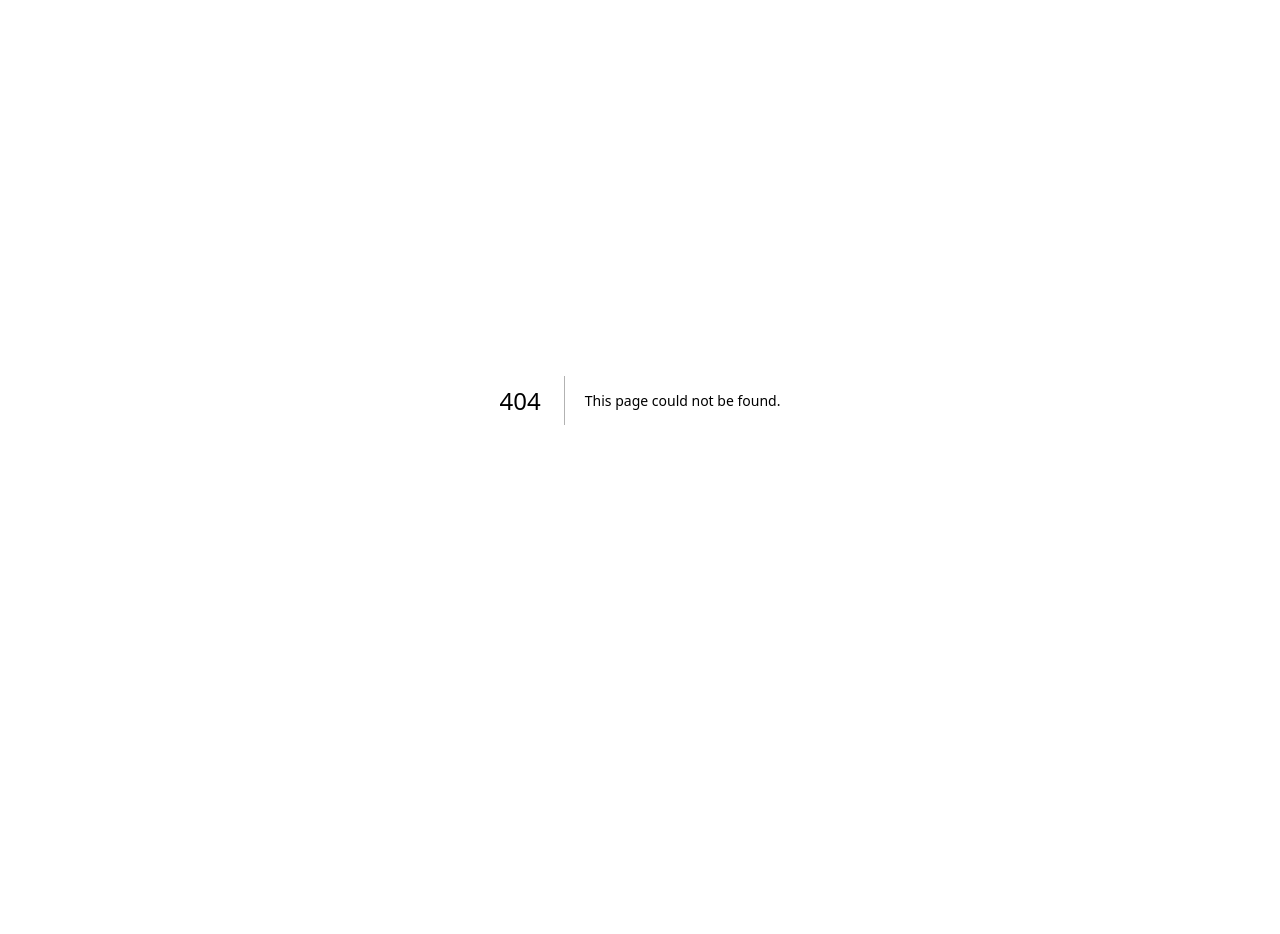
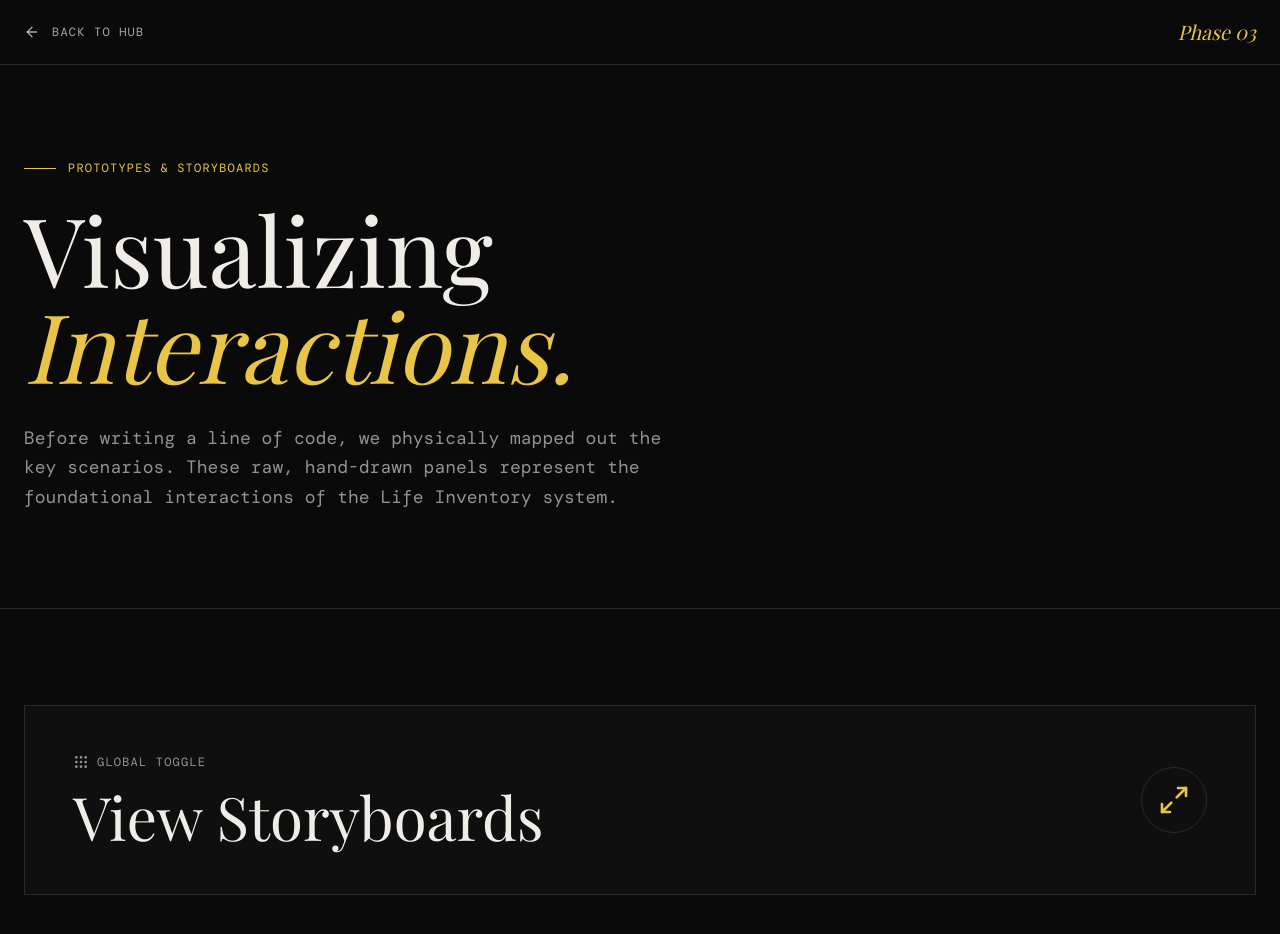
Before and after one commit to Ssamdeman/life-inventory-part2-class, a Next.js app: page /phase3 in a window 1280 px wide. Before the commit this address had no page. Shown: the top 934 px of the page. Before the commit the page ends 800 px from the top, so only its background shows below. Built offline with nearby package versions, Linux system fonts and the light colour scheme; a web font is replaced by a local one.

Commit message:
phase 3. task 1 is done

```diff
--- a/app/page.tsx
+++ b/app/page.tsx
@@ -1,6 +1,7 @@
 'use client';
 
 import { motion } from 'motion/react';
+import Link from 'next/link';
 import { ArrowDownRight, Box, Database, FileText, Layout, Search, Shield, User } from 'lucide-react';
 
 export default function Home() {
@@ -194,18 +195,18 @@ export default function Home() {
             {[
               { title: "Team & Proposal", icon: FileText, status: "Completed", active: true },
               { title: "User Research", icon: Search, status: "Coming Soon", active: false },
-              { title: "Prototypes", icon: Layout, status: "Coming Soon", active: false },
+              { title: "Prototypes", icon: Layout, status: "View Prototypes", active: true, href: "/phase3" },
               { title: "Implementation", icon: Shield, status: "Coming Soon", active: false }
-            ].map((item, i) => (
+            ].map((item, i) => {
+              const CardContent = (
                 <motion.div
-                key={item.title}
                   initial={{ opacity: 0, y: 20 }}
                   whileInView={{ opacity: 1, y: 0 }}
                   viewport={{ once: true }}
                   transition={{ delay: i * 0.1, duration: 0.6 }}
-                className={`border p-8 flex flex-col h-full ${
+                  className={`border p-8 flex flex-col h-full transition-colors duration-500 ${
                     item.active
-                    ? 'border-[#E8C547] bg-[#E8C547]/5'
+                      ? 'border-[#E8C547] bg-[#E8C547]/5 hover:bg-[#E8C547]/10'
                       : 'border-[#2A2A2A] bg-[#0A0A0A] opacity-60'
                   }`}
                 >
@@ -222,7 +223,18 @@ export default function Home() {
                   <h3 className="font-serif text-2xl mt-auto">{item.title}</h3>
                   <div className="text-xs font-mono text-[#F0EDE8]/40 mt-4">Phase 0{i + 1}</div>
                 </motion.div>
-            ))}
+              );
+
+              return item.href ? (
+                <Link href={item.href} key={item.title} className="block h-full group">
+                  {CardContent}
+                </Link>
+              ) : (
+                <div key={item.title} className="block h-full cursor-not-allowed">
+                  {CardContent}
+                </div>
+              );
+            })}
           </div>
         </div>
       </section>
--- /dev/null
+++ b/app/phase3/page.tsx
@@ -0,0 +1,161 @@
+'use client';
+
+import { motion, AnimatePresence } from 'motion/react';
+import { useState } from 'react';
+import { ArrowLeft, Grip, Maximize2 } from 'lucide-react';
+import Link from 'next/link';
+
+export default function Phase3Prototypes() {
+  const [showStoryboards, setShowStoryboards] = useState(false);
+
+  // Sample storyboard panels based on typical human-drawn uploads
+  const storyboardPanels = [
+    { id: 1, src: '/assets/phase3/task1_panel1.jpg', alt: 'Storyboard Task 1 - Panel 1' },
+    { id: 2, src: '/assets/phase3/task2_panel2.jpg', alt: 'Storyboard Task 1 - Panel 2' },
+  ];
+
+  return (
+    <main className="min-h-screen bg-[#0A0A0A] text-[#F0EDE8] font-mono selection:bg-[#E8C547] selection:text-[#0A0A0A]">
+      {/* Navigation */}
+      <nav className="fixed top-0 left-0 right-0 z-50 border-b border-[#2A2A2A] bg-[#0A0A0A]/80 backdrop-blur-md">
+        <div className="max-w-7xl mx-auto px-6 h-16 flex items-center justify-between">
+          <Link href="/" className="flex items-center gap-3 text-[#F0EDE8]/70 hover:text-[#E8C547] transition-colors group">
+            <ArrowLeft className="w-4 h-4 transform group-hover:-translate-x-1 transition-transform" />
+            <span className="text-xs uppercase tracking-widest">Back to Hub</span>
+          </Link>
+          <div className="font-serif text-xl italic text-[#E8C547]">Phase 03</div>
+        </div>
+      </nav>
+
+      {/* Hero Section */}
+      <section className="pt-40 pb-24 px-6 border-b border-[#2A2A2A]">
+        <div className="max-w-7xl mx-auto">
+          <motion.div
+            initial={{ opacity: 0, y: 20 }}
+            animate={{ opacity: 1, y: 0 }}
+            transition={{ duration: 0.8 }}
+          >
+            <div className="text-xs uppercase tracking-widest text-[#E8C547] mb-6 flex items-center gap-3">
+              <span className="w-8 h-[1px] bg-[#E8C547]"></span>
+              Prototypes & Storyboards
+            </div>
+            <h1 className="font-serif text-6xl md:text-8xl leading-none mb-8">
+              Visualizing<br />
+              <span className="text-[#E8C547] italic">Interactions.</span>
+            </h1>
+            <p className="max-w-2xl text-lg text-[#F0EDE8]/60 leading-relaxed">
+              Before writing a line of code, we physically mapped out the key scenarios. These raw, hand-drawn panels represent the foundational interactions of the Life Inventory system.
+            </p>
+          </motion.div>
+        </div>
+      </section>
+
+      {/* Storyboards Section */}
+      <section className="py-24 px-6 min-h-[50vh]">
+        <div className="max-w-7xl mx-auto">
+          {/* Global Toggle Button */}
+          <motion.button
+            onClick={() => setShowStoryboards(!showStoryboards)}
+            className={`w-full group relative border p-8 md:p-12 flex flex-col md:flex-row items-start md:items-center justify-between overflow-hidden transition-all duration-700 ${showStoryboards
+                ? 'border-[#E8C547] bg-[#E8C547] text-[#0A0A0A]'
+                : 'border-[#2A2A2A] bg-[#0F0F0F] text-[#F0EDE8] hover:border-[#E8C547]/50'
+              }`}
+          >
+            {/* Background Hover Effect */}
+            <div className="absolute inset-0 bg-gradient-to-r from-[#E8C547]/0 via-[#E8C547]/5 to-[#E8C547]/0 transform -translate-x-full group-hover:translate-x-full transition-transform duration-1000"></div>
+
+            <div className="relative z-10 flex flex-col items-start text-left mb-6 md:mb-0">
+              <span className="text-xs uppercase tracking-widest opacity-60 font-mono mb-4 flex items-center gap-2">
+                <Grip className="w-4 h-4" /> Global Toggle
+              </span>
+              <h2 className="font-serif text-4xl md:text-6xl">
+                {showStoryboards ? 'Hide' : 'View'} Storyboards
+              </h2>
+            </div>
+
+            <div className="relative z-10">
+              <div className={`p-4 rounded-full border transition-colors duration-500 ${showStoryboards ? 'border-[#0A0A0A]/20' : 'border-[#2A2A2A] group-hover:border-[#E8C547]'
+                }`}>
+                <Maximize2 className={`w-8 h-8 transition-transform duration-700 ${showStoryboards ? 'rotate-180 text-[#0A0A0A]' : 'text-[#E8C547]'}`} />
+              </div>
+            </div>
+          </motion.button>
+
+          {/* Collective Gallery expansion */}
+          <AnimatePresence>
+            {showStoryboards && (
+              <motion.div
+                initial={{ opacity: 0, height: 0 }}
+                animate={{ opacity: 1, height: 'auto' }}
+                exit={{ opacity: 0, height: 0 }}
+                transition={{ duration: 0.8, ease: [0.16, 1, 0.3, 1] }}
+                className="overflow-hidden"
+              >
+                <div className="pt-24 pb-12">
+                  <div className="flex items-center justify-between mb-16 border-b border-[#2A2A2A] pb-8">
+                    <h3 className="font-serif text-3xl italic text-[#E8C547]">Raw Sketches</h3>
+                    <div className="text-xs uppercase tracking-widest text-[#F0EDE8]/40">
+                      Phase 03 • Grid View
+                    </div>
+                  </div>
+
+                  {/* Clean Vertical Flow / Masonry-like Grid */}
+                  <div className="grid grid-cols-1 md:grid-cols-2 lg:grid-cols-3 gap-8 md:gap-12">
+                    {storyboardPanels.map((panel, idx) => (
+                      <motion.div
+                        key={panel.id}
+                        initial={{ opacity: 0, y: 40 }}
+                        animate={{ opacity: 1, y: 0 }}
+                        transition={{ duration: 0.6, delay: 0.2 + idx * 0.1 }}
+                        className="group flex flex-col"
+                      >
+                        {/* Image Container with severe styling */}
+                        <div className="relative w-full border border-[#2A2A2A] bg-[#050505] group-hover:border-[#E8C547] transition-colors duration-500 overflow-hidden flex items-center justify-center min-h-[300px]">
+                          {/* We try to load the image. But if it's missing, it falls back to alt text beautifully */}
+                          <img
+                            src={panel.src}
+                            alt={panel.alt}
+                            className="w-full h-auto object-contain transition-transform duration-700 group-hover:scale-[1.02] relative z-10"
+                            onError={(e) => {
+                              // Hide broken image icon
+                              e.currentTarget.style.display = 'none';
+                              // Show fallback div explicitly on error
+                              const fallback = e.currentTarget.nextElementSibling as HTMLElement;
+                              if (fallback) fallback.style.display = 'flex';
+                            }}
+                            onLoad={(e) => {
+                              // Hide fallback div on successful load
+                              const fallback = e.currentTarget.nextElementSibling as HTMLElement;
+                              if (fallback) fallback.style.display = 'none';
+                            }}
+                          />
+                          {/* Fallback overlay (visible initially, hidden on load) */}
+                          <div className="absolute inset-0 flex-col items-center justify-center p-6 text-center" style={{ display: 'flex' }}>
+                            <span className="text-[10px] font-mono uppercase tracking-widest text-[#E8C547] border border-[#E8C547] px-3 py-1 mb-3">Pending Upload</span>
+                            <span className="text-sm font-serif italic text-[#F0EDE8]/70 block">{panel.alt}</span>
+                            <span className="text-[10px] font-mono text-[#F0EDE8]/40 mt-2 block">{panel.src}</span>
+                          </div>
+                        </div>
+                        {/* Caption Space (minimal) */}
+                        <div className="pt-4 border-t border-[#2A2A2A] mt-4 flex items-center justify-between">
+                          <span className="text-xs font-mono font-bold text-[#E8C547]">0{idx + 1}</span>
+                          <span className="text-xs font-mono uppercase tracking-widest text-[#F0EDE8]/50">Panel Sequence</span>
+                        </div>
+                      </motion.div>
+                    ))}
+                  </div>
+
+                  {/* End of Gallery marker */}
+                  <div className="mt-24 w-full h-[1px] bg-gradient-to-r from-transparent via-[#2A2A2A] to-transparent"></div>
+                  <div className="text-center mt-8">
+                    <span className="text-[10px] uppercase tracking-widest text-[#F0EDE8]/30">End of Sequence</span>
+                  </div>
+                </div>
+              </motion.div>
+            )}
+          </AnimatePresence>
+        </div>
+      </section>
+    </main>
+  );
+}
```
Also changed, not shown: public/assets/phase3/task1_panel1.jpg (added), public/assets/phase3/task2_panel2.jpg (added). Lines whose indentation alone changed are shown as unchanged.
